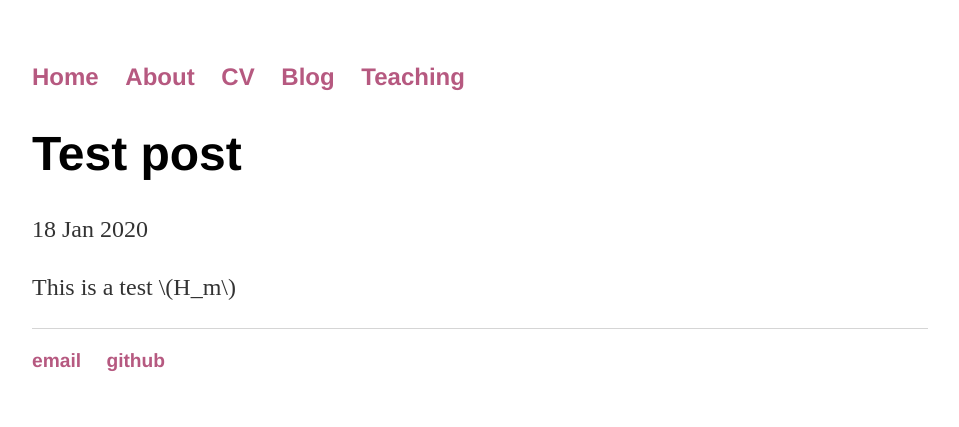
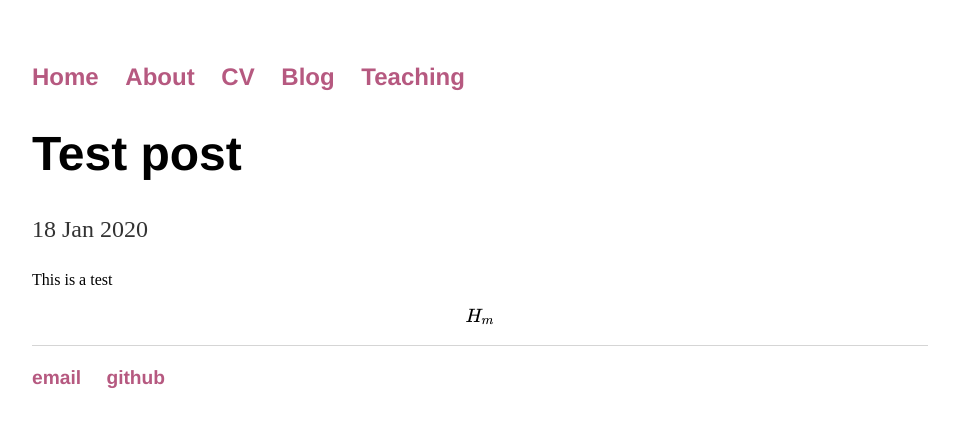
Before and after one commit to lavakin/lavakin.github.io, a Jekyll site: the page built from _posts/2020-01-18-test.md, in a window 1280 px wide. Shown: the top 427 px of the page, without its empty margins (160-1119 px from the left). Built offline with Jekyll 4.4.1, drawn with Linux system fonts in a browser that asks for light colours; nearby versions of some CDN libraries.

Commit message:
Update 2020-01-18-test.md

```diff
--- a/_posts/2020-01-18-test.md
+++ b/_posts/2020-01-18-test.md
@@ -3,4 +3,9 @@ layout: post
 title: "Test post"
 date: 2020-01-18
 ---
+<head>
+  <link rel="stylesheet" href="https://cdn.jsdelivr.net/npm/katex@0.10.2/dist/katex.min.css" integrity="sha384-yFRtMMDnQtDRO8rLpMIKrtPCD5jdktao2TV19YiZYWMDkUR5GQZR/NOVTdquEx1j" crossorigin="anonymous">
+<script defer src="https://cdn.jsdelivr.net/npm/katex@0.10.2/dist/katex.min.js" integrity="sha384-9Nhn55MVVN0/4OFx7EE5kpFBPsEMZxKTCnA+4fqDmg12eCTqGi6+BB2LjY8brQxJ" crossorigin="anonymous"></script>
+<script defer src="https://cdn.jsdelivr.net/npm/katex@0.10.2/dist/contrib/auto-render.min.js" integrity="sha384-kWPLUVMOks5AQFrykwIup5lo0m3iMkkHrD0uJ4H5cjeGihAutqP0yW0J6dpFiVkI" crossorigin="anonymous" onload="renderMathInElement(document.body);"></script>
+<head/>
 This is a test $$H_m$$
```
